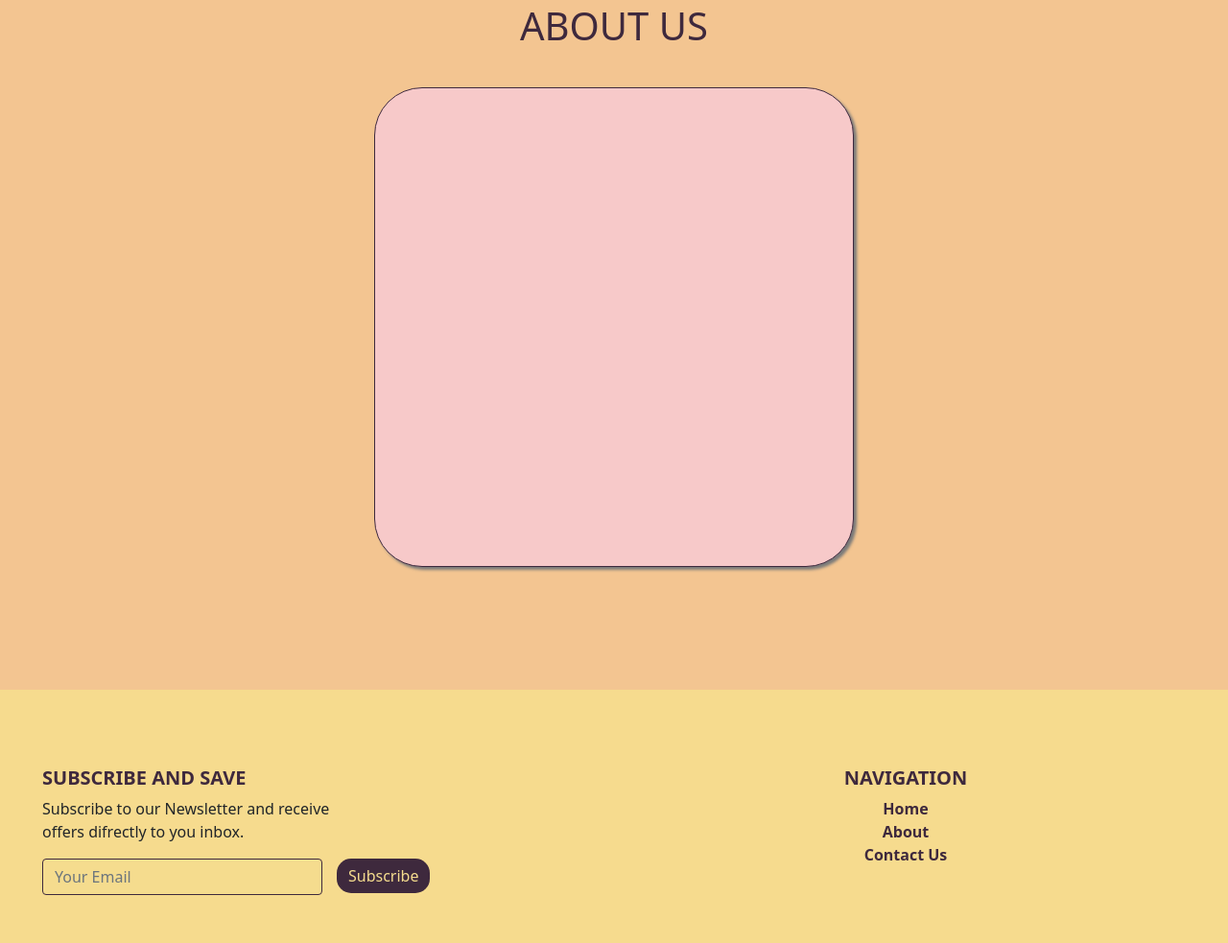
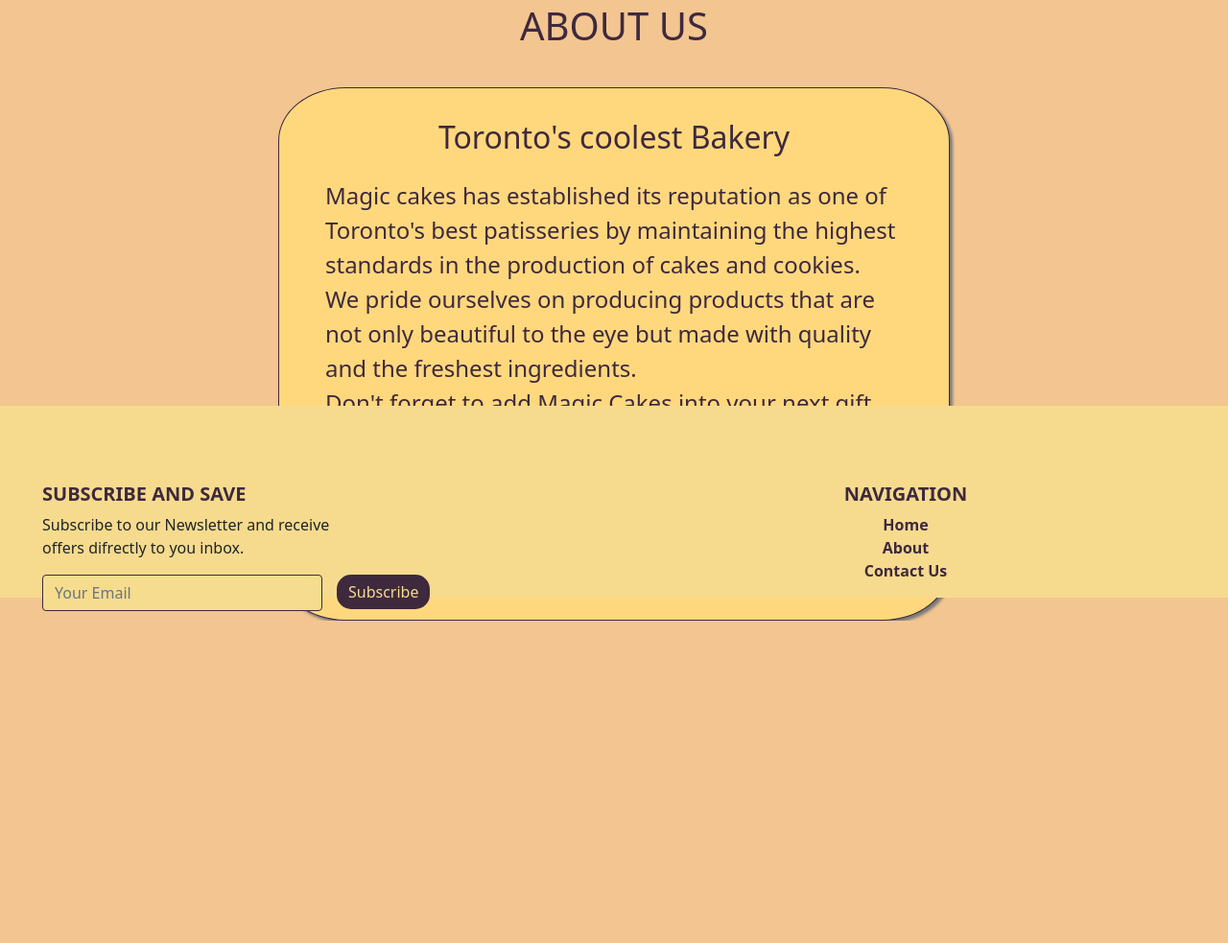
Before and after one commit to estevanconestoga/magic-cakes, a PHP site: page /about.php in a window 1280 px wide. Shown: the part 177-1160 px from the top of the page at 96% size. After the commit the page ends 824 px from the top, so only its background shows below. Run offline with PHP 8.4, Linux system fonts and the light colour scheme; some libraries are stand-ins or nearby versions.

Commit message:
Estevan Dez 6/21

```diff
--- a/about.php
+++ b/about.php
@@ -29,14 +29,14 @@
         <div class="collapse navbar-collapse" id="navbarScroll">
           <ul class="navbar-nav ms-auto my-2 my-lg-0 navbar-nav-scroll" style="--bs-scroll-height: 100px;">
             <li class="nav-item">
-              <a class="nav-link active" aria-current="page" href="index.html">HOME</a>
+              <a class="nav-link active" aria-current="page" href="index.php">HOME</a>
             </li>
             <li class="nav-item">
-              <a class="nav-link" href="about.html">ABOUT </a>
+              <a class="nav-link" href="about.php">ABOUT </a>
             </li>
 
             <li class="nav-item">
-              <a class="nav-link" href="contact.html">CONTACT US</a>
+              <a class="nav-link" href="contact.php">CONTACT US</a>
             </li>
           </ul>
 
@@ -47,7 +47,9 @@
     <main>
         <h1 class="page-title">About Us</h1>
         <div class="about-div">
-
+          <H2 class="about-title">Toronto's coolest Bakery</H2>
+          <p class="about-text">Magic cakes has established its reputation as one of Toronto's best patisseries by maintaining the highest standards in the production of cakes and cookies.<br>We pride ourselves on producing products that are not only beautiful to the eye but made with quality and the freshest ingredients.<br>Don't forget to add Magic Cakes into your next gift basket or celebration!<br><br>Connect with us on Instagram and see our latest creations.
+          </p>
         </div>
 
     </main>
--- a/style.css
+++ b/style.css
@@ -55,6 +55,7 @@
 
 .cookie-img {
   object-fit:cover;
+  width: 65%;
 }
 
 .paper{
@@ -199,10 +200,10 @@
 footer.container {
   padding: 2em;
   background-color: /*#f5dc8e*/ rgba(246, 219, 142, 1);
-  margin-top: 8em;
   max-width: 100% !important;
-  height: 33vh;
-
+  height: 25vh;
+  position: absolute;
+  bottom: 0;
 }
 
 a.ft-nav-item {
@@ -251,13 +252,25 @@
 .contact-div, .about-div {
   display: grid;
   place-items: center;
-  min-width: 500px;
-  min-height: 500px;
-  background-color: #F7C9C9;
+  max-width: 700px;
+  max-height: 800px;
+  background-color: #FFD87D;
   margin-top: 2em;
   border: #3E293D 0.6px solid;
   border-radius: 10%;
-  filter: drop-shadow(0.2rem 0.2rem 0.1rem rgb(121, 121, 121))
+  filter: drop-shadow(0.2rem 0.2rem 0.1rem rgb(121, 121, 121));
+  padding: 2em;
+}
+
+.about-text {
+  color: #3E293D;
+  font-size: 1.5em;
+  padding: 1rem;
+}
+
+.about-title {
+  color: #3E293D;
+  font-size: 2em;
 }
 
 .form-group.contact-us {
@@ -283,8 +296,13 @@
   visibility: hidden;
 }
 
-
-
+/*
+.navbar-toggler-icon {
+  background-color: #3E293D;
+  border-radius: 30%;
+  padding: 10px;
+}
+*/
 
 
 /* Contact */
@@ -342,3 +360,14 @@
 .title-result {
   text-align: center;
   }
+
+
+/* Media Queries */
+@media  (max-width:768px) {
+  footer.container {
+    height: auto !important;
+  }
+  .ft-nav-title, .list-unstyled {
+    text-align: left;
+  }
+}
```
Also changed, not shown: index.php (+4 -5 lines).
